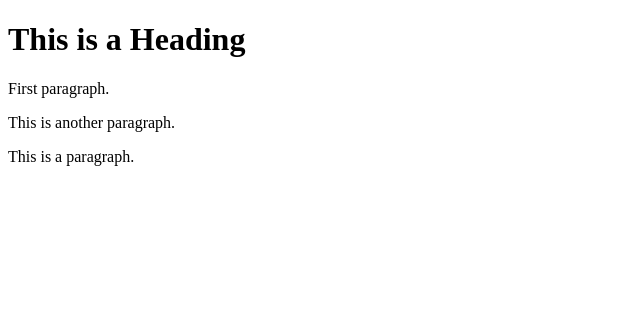
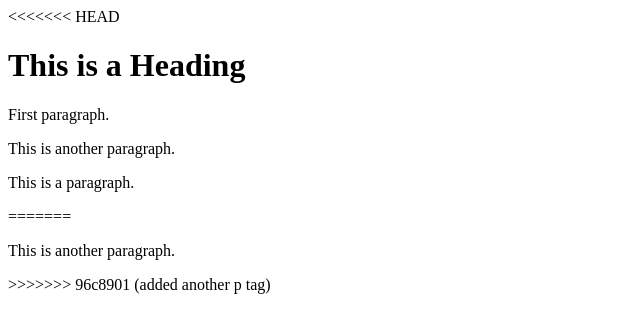
Before and after one commit to EazyErik/learning-git, a plain HTML site: page index.html in a window 1280 px wide. Shown: the whole page, without its empty margins (0-640 px from the left). Drawn offline with Linux system fonts and the light colour scheme.

Commit message:
added another p tag

```diff
--- a/index.html
+++ b/index.html
@@ -5,9 +5,13 @@
 <title>Page Title</title>
 </head>
 <body>
+<<<<<<< HEAD
 <h1>This is a Heading</h1>
 <p>First paragraph.</p>
 <p>This is another paragraph.</p>
 <p>This is a paragraph.</p>
+=======
+<p>This is another paragraph.</p>
+>>>>>>> 96c8901 (added another p tag)
 </body>
 </html>
```
